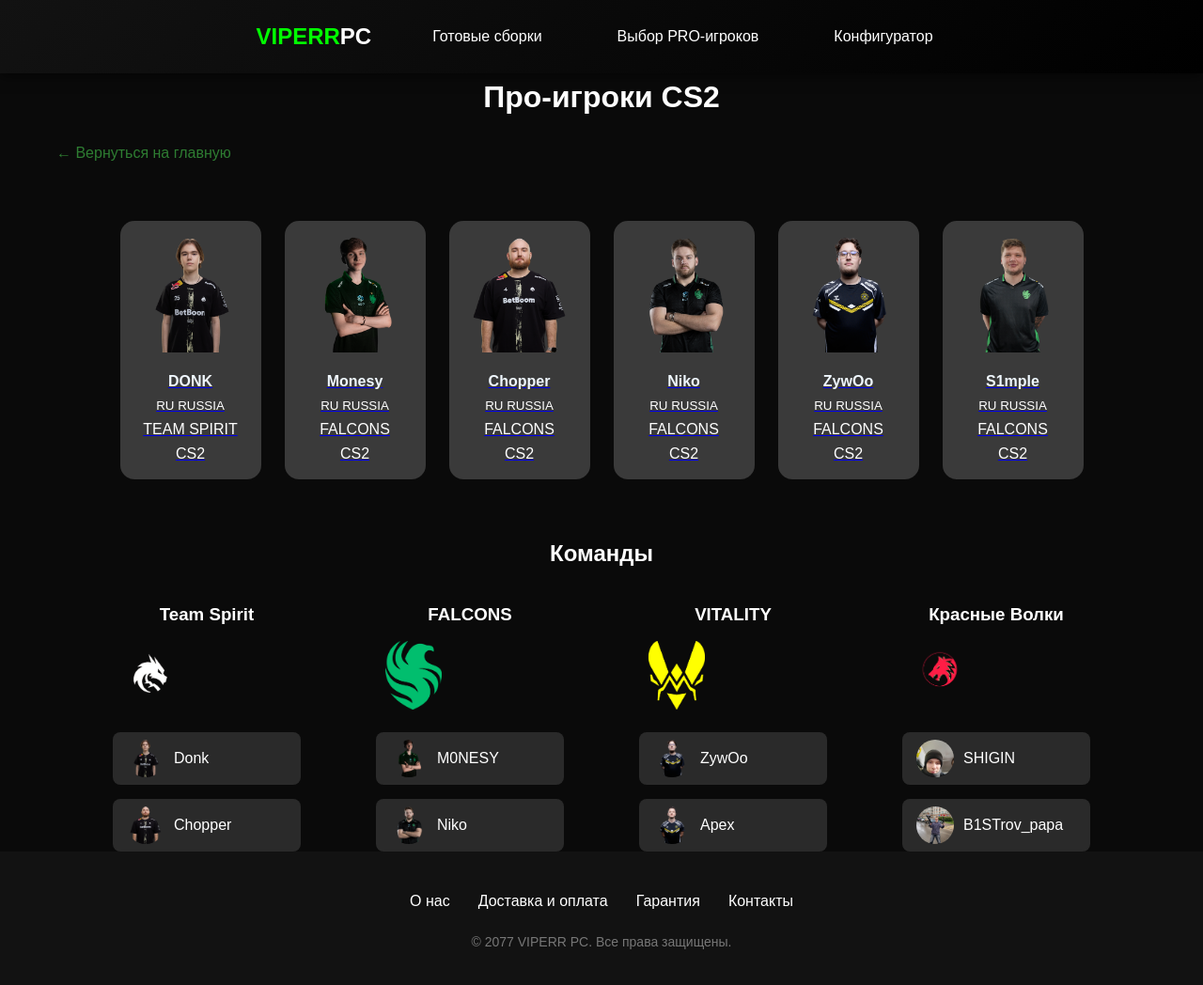
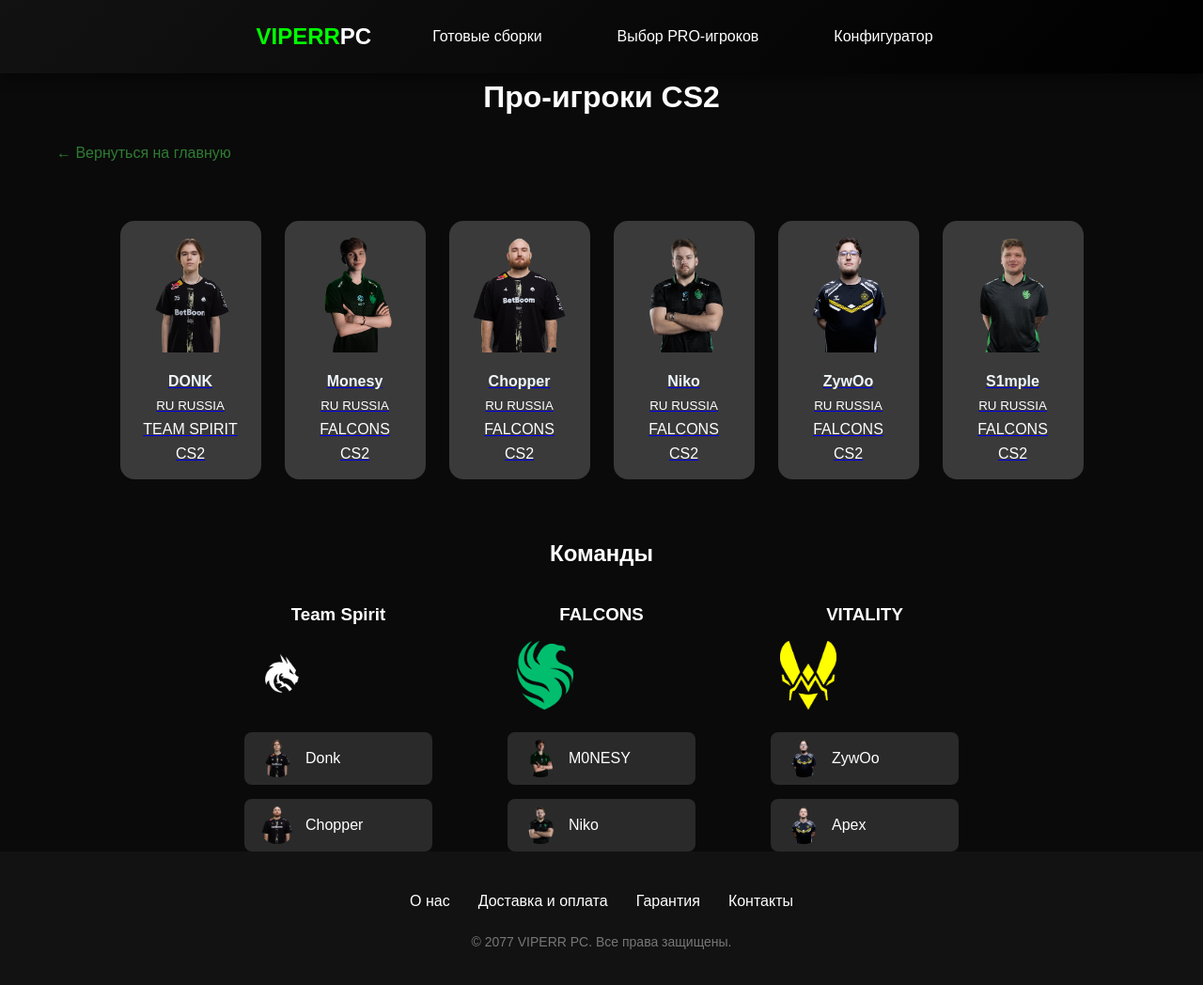
Before and after one commit to sanekbomba666/SIGMABOY228, a plain HTML site: page donk.html in a window 1280 px wide. Shown: the whole page at 94% size. Drawn offline with Linux system fonts and the light colour scheme.

Commit message:
Update donk.html

```diff
--- a/donk.html
+++ b/donk.html
@@ -284,20 +284,6 @@
         </a>
       </div>
     </div>
-    <div class="team-block">
-      <h3 class="vov">Красные Волки</h3>
-      <img src="volki.png" class="team-logo" alt="FALCONS Logo">
-      <div class="players-list">
-        <a href="shigin.html" class="player-item">
-          <img src="shigin.jpg" alt="Shigin">
-          <span>SHIGIN</span>
-        </a>
-        <a href="bistrov.html" class="player-item">
-          <img src="111111.jpg" alt="Bistrov">
-          <span>B1STrov_papa</span>
-        </a>
-      </div>
-    </div>
   </div>
 </section>
   </main>
```
